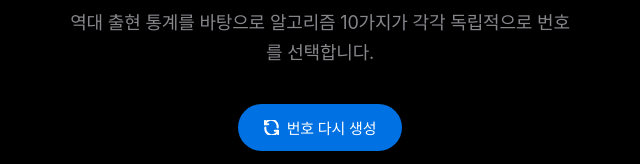
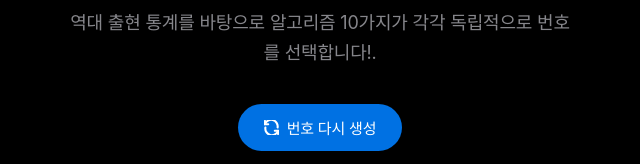
Before and after one commit to nanabinary-byte/mylotto1, a plain HTML site: page index.html in a window 1280 px wide. Shown: the part 218-382 px from the top of the page, 320-960 px from the left. Drawn offline with Linux system fonts and the light colour scheme.

Commit message:
Update index.html

```diff
--- a/index.html
+++ b/index.html
@@ -251,7 +251,7 @@
 <section class="hero">
   <p class="hero-eyebrow">Lotto 6/45 · 이번 주</p>
   <h1 class="hero-title">예상번호 <span>10패턴</span></h1>
-  <p class="hero-sub">역대 출현 통계를 바탕으로 알고리즘 10가지가 각각 독립적으로 번호를 선택합니다.</p>
+  <p class="hero-sub">역대 출현 통계를 바탕으로 알고리즘 10가지가 각각 독립적으로 번호를 선택합니다!.</p>
   <button class="hero-btn" onclick="generate(); addRipple(event,this)" aria-label="번호 다시 생성">
     <span class="btn-icon" aria-hidden="true">
       <svg width="15" height="15" viewBox="0 0 16 16" fill="none" stroke="currentColor" stroke-width="2.2" stroke-linecap="round" stroke-linejoin="round"><path d="M1 4.5A7 7 0 0 1 14.5 8M15 11.5A7 7 0 0 1 1.5 8"/><polyline points="1 1 1 4.5 4.5 4.5"/><polyline points="15 15 15 11.5 11.5 11.5"/></svg>
```
